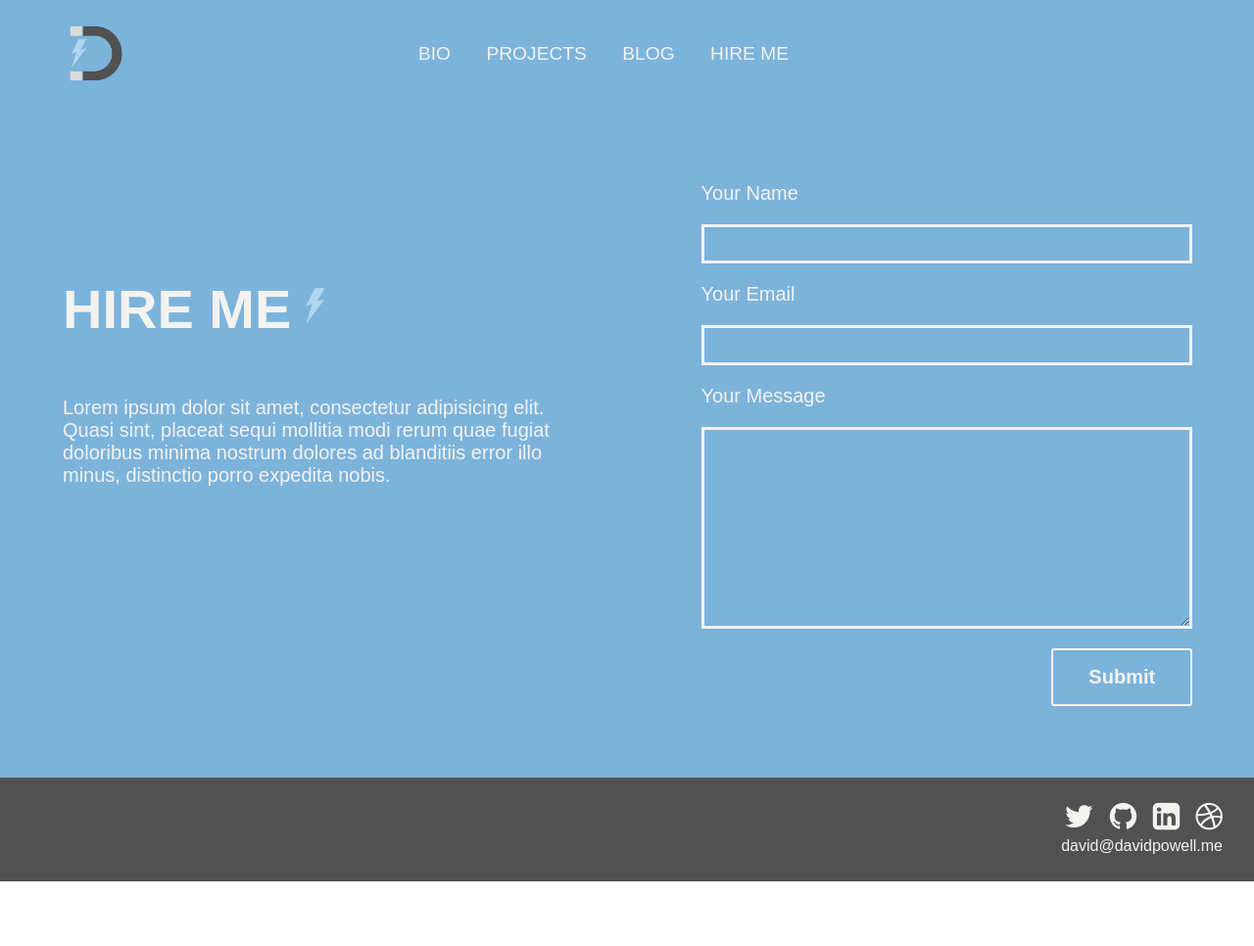
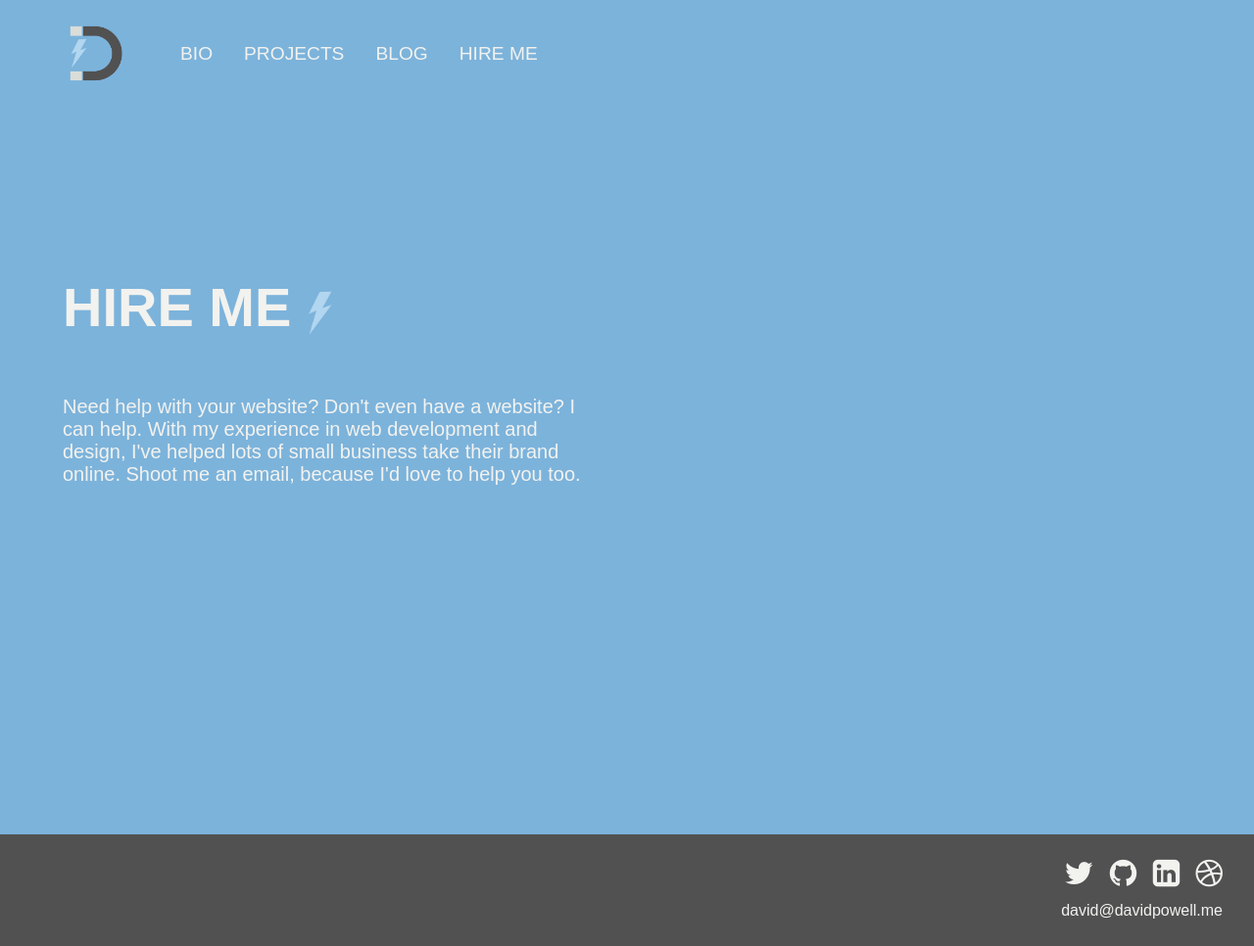
Before and after one commit to dinercoffee/davidpowellme.github.io, a Jekyll site: the page built from hire-me.html, in a window 1280 px wide. Shown: the whole page at 98% size. Built offline with Jekyll 4.4.1, drawn with Linux system fonts in a browser that asks for light colours; nearby versions of some CDN libraries; before the commit the page ends 900 px from its top, so only the background shows below that.

Commit message:
fixed blog, bio

```diff
--- a/_includes/footer.html
+++ b/_includes/footer.html
@@ -1,11 +1,11 @@
 <footer class="site-footer">
 	<section class="col-sm-8 col-md-4 col-lg-5 contact">
 	  <div class="social">
-	    <a href="#"><i class="fa fa-twitter" aria-hidden="true"></i></a>
-	    <a href="#"><i class="fa fa-github" aria-hidden="true"></i></a>
-	    <a href="#"><i class="fa fa-linkedin-square" aria-hidden="true"></i>
+	    <a href="http://twitter.com/thedavidpowell"><i class="fa fa-twitter" aria-hidden="true"></i></a>
+	    <a href="http://github.com/davidpowellme"><i class="fa fa-github" aria-hidden="true"></i></a>
+	    <a href="http://linkedin.com/davidpowellnsh"><i class="fa fa-linkedin-square" aria-hidden="true"></i>
 	    </a>
-	    <a href="#"><i class="fa fa-dribbble" aria-hidden="true"></i>
+	    <a href="http://dribbble.com/davidpowellme"><i class="fa fa-dribbble" aria-hidden="true"></i>
 	    </a>
 	  </div>
 	  <div>
--- a/_sass/_footer.scss
+++ b/_sass/_footer.scss
@@ -2,14 +2,12 @@
     background: $color-dark-secondary;
     overflow: hidden;
     padding: 1.5rem 0;
-    position: fixed;
-    bottom: 0; left: 0;
-    width: 100%;
 }
 
 .contact {
     float: right;
     padding-right: 2rem;
+    .social {margin-bottom: 0.5em;}
     a {
         color: $color-light-primary;
         display: inline-block;
--- a/_sass/_global.scss
+++ b/_sass/_global.scss
@@ -3,6 +3,7 @@
 }
 
 body {
+    color: $color-dark-secondary;
     font-family: $font-body;
 }
 
@@ -17,10 +18,22 @@
     font-weight: 700;
     text-transform: uppercase;
 }
+.blog h2 {color: $color-dark-secondary;}
 
 p {
     font-family: $font-body;
     font-size: 1.25rem;
+    margin: 1em auto;
+    max-width: 600px;
+}
+
+a {
+    color: inherit;
+    text-decoration: underline;
+
+    &:hover {
+        color: lighten($color-dark-secondary, 20%);
+    }
 }
 
 
@@ -47,7 +60,9 @@
     background: $color-dark-primary;
     overflow: hidden;
     .site-footer {
-        background: $color-dark-primary;
+        background: transparent;
+        position: absolute;
+        bottom: 0; left: 0; right: 0;
     }
     .page-content {
         margin: 1rem 0 4.5rem 0;
@@ -69,7 +84,8 @@
     content: " ";
     background: url(../images/lightning-69.png);
     background-size: cover;
-    display: inline-block;
+    display: block;
+    float: right;
     height: 50px;
     width: 50px;
 }
@@ -169,9 +185,12 @@
         padding: 8rem 2rem 4rem 2rem;
         h1 {
         	color: $color-dark-secondary;
-            display: inline-block;
+            display: block;
+            float: left;
+            overflow: hidden;
         }
         p {
+            clear: both;
         	max-width: 600px;
         }
         div {
@@ -186,8 +205,7 @@
     .post-list li {
     	list-style: none;
 
-    	a {
-    		color: $color-dark-secondary;
+    	.post-link {
     		font-size: 2rem;
     		text-decoration: none;
     	}
@@ -277,6 +295,12 @@
     	h1 {
     		font-size: 3.5rem;
     	}
+
+        .lightning:after {
+            height: 60px;
+            margin-top: 5px;
+            width: 60px;
+        }
         .right-fix {
             display: block;
             height: 100vh;
@@ -284,7 +308,10 @@
         }
         .front {
             .page-content {
-                padding: 4rem 2.5rem 4.5rem 2.5rem;
+                padding: 1rem 2.5rem 4.5rem 2.5rem;
+            }
+            .site-footer {
+                right: 42%;
             }
         }
         .photo {
--- a/_sass/_header.scss
+++ b/_sass/_header.scss
@@ -27,20 +27,26 @@
 .main-nav {
 	display: none;
 	float: none;
-	padding: 2em 0 0 0;
 	text-align: center;
 
 	ul {
-		background: $color-dark-secondary;
+		border-bottom: 1px solid $color-light-primary;
+		border-top: 1px solid $color-light-primary;
 		list-style: none;
 		margin-top: 120px;
+		overflow: hidden;
 		padding: 1em 0;
 		width: 100%;
 	}
 
+	li {
+		float: left;
+		margin: 0;
+		width: 25%;
+	}
+
 	a {
 		color: $color-light-primary;
-		display: block;
 		font-size: 1.2em;
 		margin: 1em 0;
 		text-decoration: none;
@@ -66,6 +72,7 @@
 		width: 70%;
 
 		ul {
+			border: none;
 			background: $color-dark-primary;
 			list-style: none;
 			margin: 0;
@@ -74,6 +81,7 @@
 		li {
 			display: inline-block;
 			margin: 0.75rem 2rem 0 0;
+			width: auto;
 
 
 			a {
--- a/bio.html
+++ /dev/null
@@ -1,5 +0,0 @@
----
-layout: default
-title: Bio
-permalink: /bio/
----
--- a/blog.html
+++ b/blog.html
@@ -8,7 +8,7 @@
 	<article class="col-sm-12 col-md-6 col-lg-6">
 		<div class="blog">
 			<h1 class="lightning">Blog</h1>
-			<p>Lorem ipsum Pariatur aliqua proident sed velit dolore et aliquip est commodo adipisicing. Lorem ipsum Pariatur aliqua proident sed velit dolore et aliquip est commodo adipisicing.</p>
+			<p>Lessons learned from projects, clients, and occasionally really bad experiences. Not exclusively about design. Also blogging on <a href="http://medium.com/@thedavidpowell">Medium</a>.</p>
 		</div>
 	</article>
 	<article class="col-sm-12 col-md-6 col-lg-6">
--- a/hire-me.html
+++ b/hire-me.html
@@ -7,20 +7,6 @@
 <article class="col-sm-12 col-md-12 col-lg-6">
 <div class="contact-wrapper">
 <h1 class="lightning">Hire Me</h1>
-<p>Lorem ipsum dolor sit amet, consectetur adipisicing elit. Quasi sint, placeat sequi mollitia modi rerum quae fugiat doloribus minima nostrum dolores ad blanditiis error illo minus, distinctio porro expedita nobis.</p>
+<p>Need help with your website? Don't even have a website? I can help. With my experience in web development and design, I've helped lots of small business take their brand online. Shoot me an email, because I'd love to help you too.</p>
 </div>
 </article>
-<article class="col-sm-12 col-md-12 col-lg-6">
-	<div class="form-wrapper">
-			<form action="">
-	<p>Your Name</p>
-	<input type="text">
-	<p>Your Email</p>
-	<input type="text">
-	<p>Your Message</p>
-	<textarea name="" id="" cols="30" rows="10"></textarea>
-	<input type="submit" class="button submit">
-	</form>
-	</div>
-</article>
-</section>
```
Also changed, not shown: bio.md (added, +19 -0 lines).
